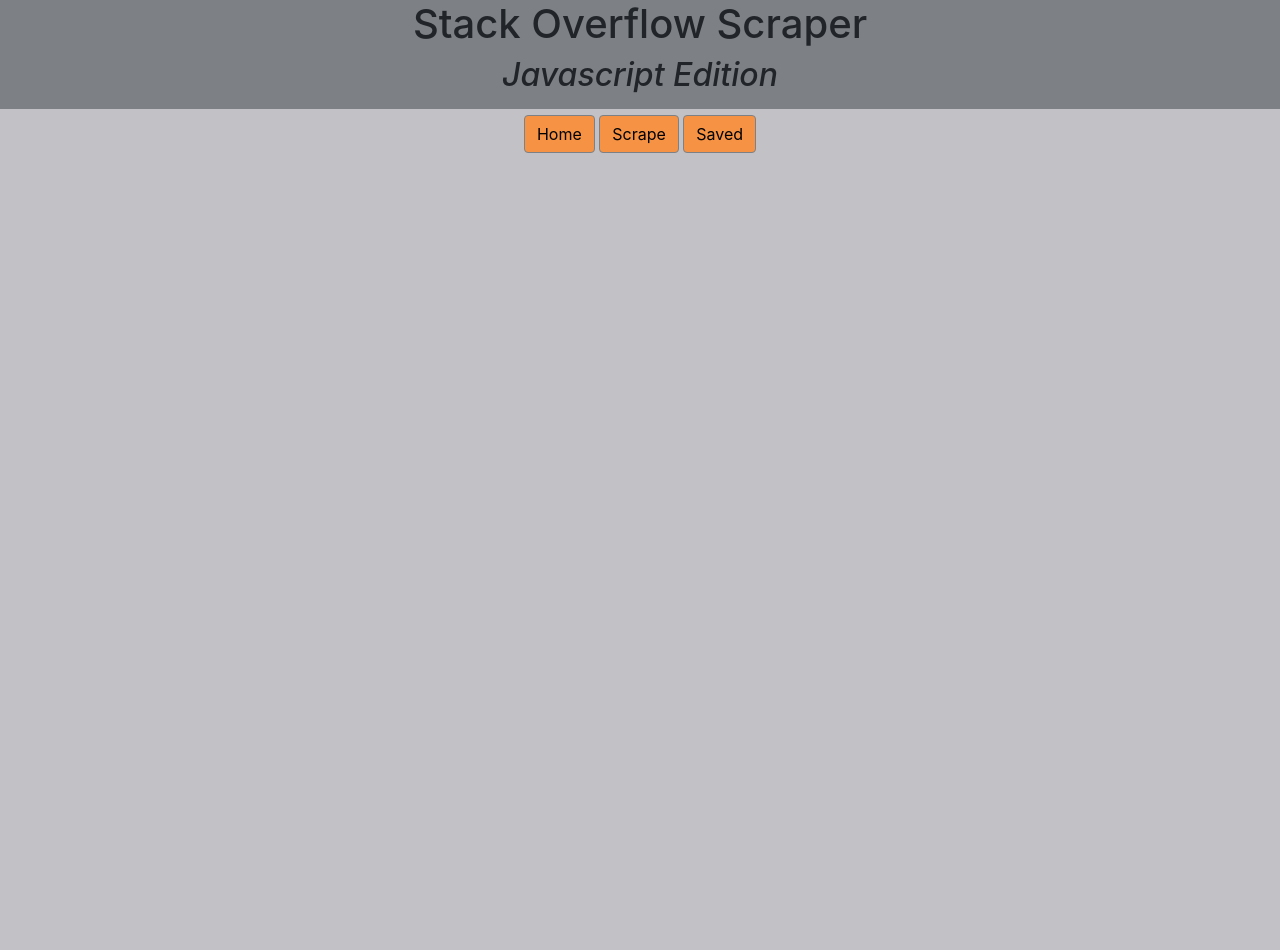
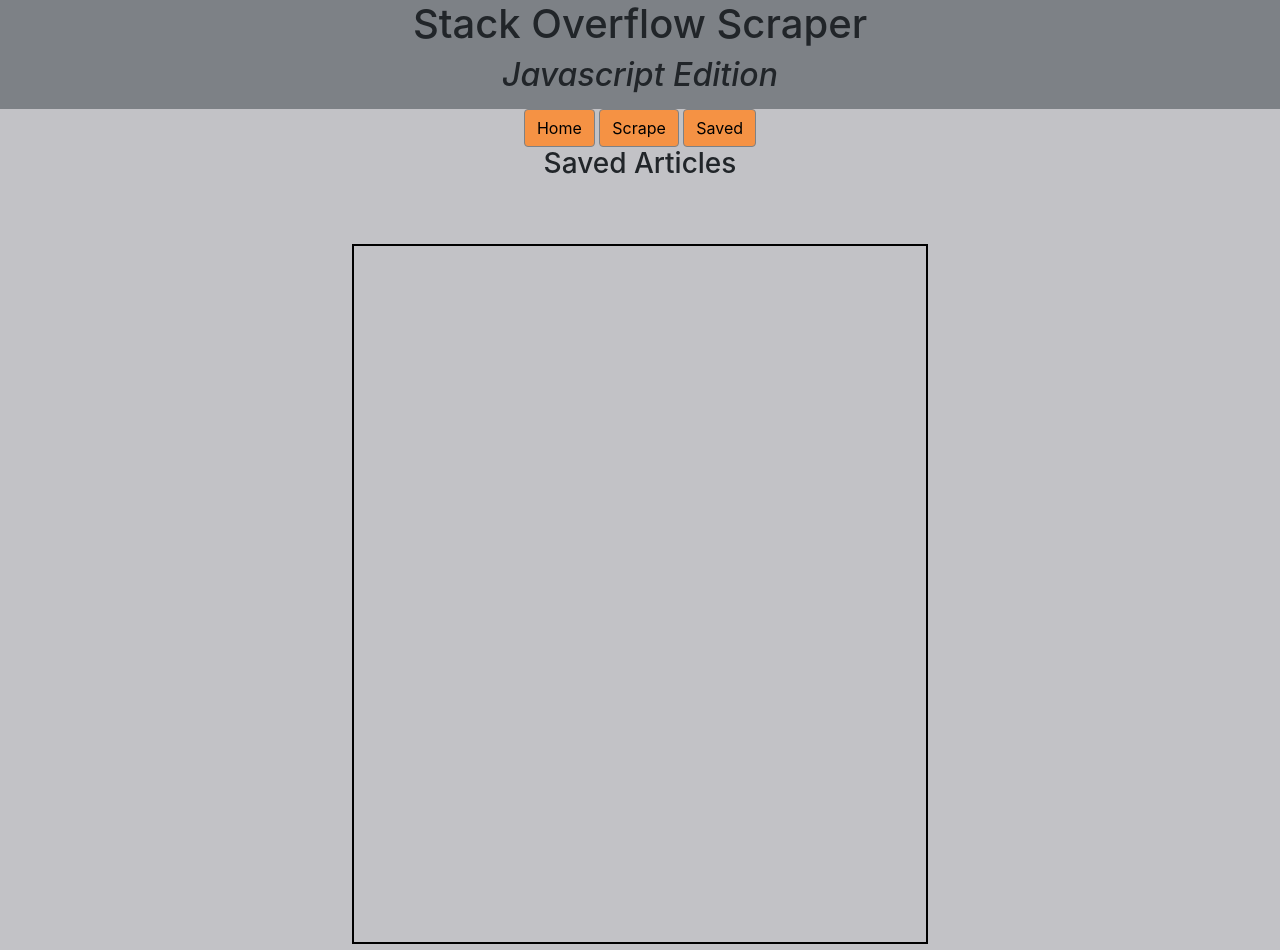
Before and after one commit to maxwilets/webScraper, a Node server app: template views/saved.handlebars in a window 1280 px wide. Before the commit the page ends 153 px from the top, so only its background shows below. Run offline with Node 20, Linux system fonts and the light colour scheme; the template is opened without the code that fills it, so the values that code supplies are empty; some libraries are stand-ins or nearby versions.

Commit message:
just need to work on UI

```diff
--- a/modules/Article.js
+++ b/modules/Article.js
@@ -19,10 +19,10 @@ const ArticleSchema = new Schema({
         type: Boolean,
         default: false
     },
-    note : {
+    note : [{
         type: Schema.Types.ObjectId,
         ref: "Note"
-    }
+    }]
 });
 
 const Article = mongoose.model("Article", ArticleSchema);
--- a/public/styles/styles.css
+++ b/public/styles/styles.css
@@ -10,7 +10,7 @@ hr{
     background-color: rgb(125,129,134);
     padding-bottom: 0.5%;
 }
-#otherhead {
+#otherhead, #overhead1 {
     background-color:(rgb(200, 145, 153));
     padding-top: 0.5%;
 }
--- a/server.js
+++ b/server.js
@@ -30,18 +30,34 @@ mongoose.connect("mongodb://localhost/webScraper", {
 
 //Routes
 app.get("/", function(req, res) {
-    db.Article.updateMany({}, {"saved": false}, function(err,data){
+    db.Article.updateMany({"saved":true}, {"saved": false}, function(err,data){
         console.log("updated")
     })
     db.Article.find({}, function( err,data) {
-      var hbsObject = {
+      let hbsObject = {
         article: data
       };
-    //  console.log(hbsObject);
       res.render("index", hbsObject);
     });
   });
 
+app.get("/home", function(req,res){
+    db.Article.find({}, function(err,data){
+        var hbsObject = {
+            article:data
+        };
+        res.render("index", hbsObject)
+    })
+})
+//route to viewing saved articles
+app.get("/saved", function(req,res){
+    db.Article.find({"saved":true},function(err,data){
+        var hbsObject = {
+            article: data
+        }
+        res.render("saved",hbsObject)
+    })
+})
 //A GET route for scraping the website
 app.get("/scrape", function(req, res) {
     // First, we grab the body of the html with axios
@@ -107,20 +123,32 @@ app.get("/articles/:id", function(req,res){
           res.json(err)});
 });
 
-app.post("/articles/:id", function(req,res){
+app.post("/notes/save/:id", function(req,res){
+    var hid = req.params.id
+
     //creates a new note
     db.Note.create(req.body)
-      .then(dbNote=>{db.Artible.findOneAndUpdate({_id:req.params.id}, {note: dbNote._id},{new:true})})
-        .then(function(dbArtice){
-            res.json(dbArticle);
+      .then(function(dbNote){
+          console.log(hid)
+          db.Article.update({"_id":hid}, {$push:{"note": dbNote._id}})
+        .exec(function(err,doc){
+            if(err){
+                console.log(err)
+            }
+            else{res.send(doc)
+            console.log(doc)}
+
         })
-        .catch(function(err){
-            res.json(err)});
+    })
+
+
+
+
 });
 
 app.post("/articles/save/:id", function(req, res) {
     // Use the article id to find and update its saved boolean
-    Article.findOneAndUpdate({ "_id": req.params.id }, { "saved": true})
+    db.Article.findOneAndUpdate({ "_id": req.params.id }, { "saved": true})
     // Execute the above query
     .exec(function(err, doc) {
       // Log any errors
@@ -133,6 +161,19 @@ app.post("/articles/save/:id", function(req, res) {
       }
     });
 });
+//route for unsaving an article
+app.post("/saved/delete/:id", function(req,res){
+    //updates the article to not saved
+    db.Article.findOneAndUpdate({"_id": req.params.id}, {"saved":false})
+    .exec(function(err,doc){
+        if(err){
+            console.log(err)
+        }
+        else {
+            res.send(doc)
+        }
+    })
+})
 
 app.listen(PORT, function(){
     console.log("App running on port " + PORT+ "!")
--- a/views/index.handlebars
+++ b/views/index.handlebars
@@ -17,4 +17,3 @@
     {{/each}}
     </div>
     </div>
-    </div>
--- a/views/layouts/main.handlebars
+++ b/views/layouts/main.handlebars
@@ -26,7 +26,7 @@
 
       </div>
 
-      <div id ="otherhead" class="text-center">
+      <div id ="otherhead overhead1" class="text-center">
         <button id="home" class="btn">Home</button>
         <button id="scrape" class="btn">Scrape</button>
         <button id="saved" class="btn">Saved</button>
@@ -36,7 +36,7 @@
 </html>
 <script>
      $("#home").on("click", function(){
-     window.location="/"
+     window.location="/home"
 })
 
     $("#scrape").on("click", function() {
--- a/views/saved.handlebars
+++ b/views/saved.handlebars
@@ -0,0 +1,17 @@
+<div class="container text-center">
+    <h3>Saved Articles</h3>
+    <div id="wrapper">
+
+      <div id="notes"></div>
+
+    <div id="articles" class="topper">
+    {{#each article}}
+
+    <h5><a href="{{this.link}}" target="_blank">{{this.title}}</a></h5>
+    <p data-id={{this._id}}>{{this.body}}</p>
+
+    <button class="btn unsave" data-id={{this._id}} style="margin-bottom:2%">Remove from Saved</button>
+    {{/each}}
+    </div>
+    </div>
+</div>
```
Also changed, not shown: public/js/app.js.
